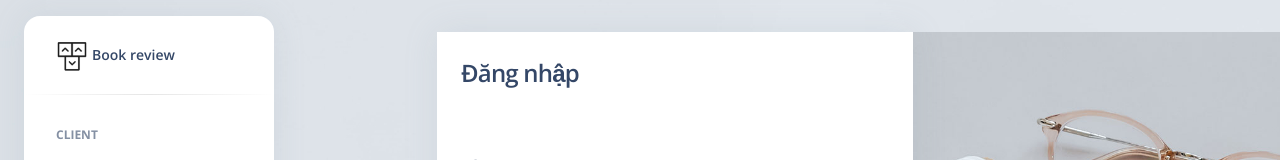
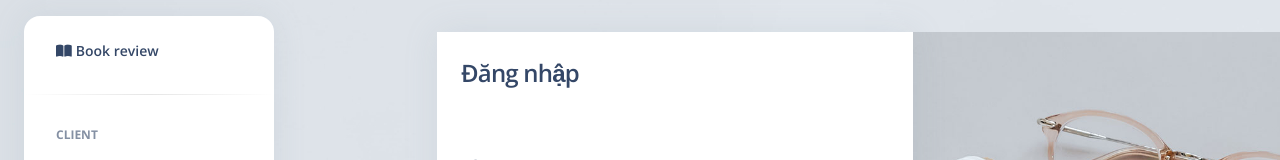
Before and after one commit to namb1910261/book-frontend-B1910261, a Vue app: page /login in a window 1280 px wide. Shown: the top 160 px of the page. Built offline with nearby package versions, Linux system fonts and the light colour scheme.

Commit message:
Cap nhat gia dien

```diff
--- a/src/components/Sidebar.vue
+++ b/src/components/Sidebar.vue
@@ -7,7 +7,8 @@
             <i class="fas fa-times p-3 cursor-pointer text-secondary opacity-5 position-absolute end-0 top-0 d-none d-xl-none"
                 aria-hidden="true" id="iconSidenav"></i>
             <p class="navbar-brand m-0">
-                <img src="/assets/img/logo-ct-dark.png" class="navbar-brand-img h-100" alt="main_logo">
+                <!-- <img src="/assets/img/logo-ct-dark.png" class="navbar-brand-img h-100" alt="main_logo"> -->
+                <i class="fa fa-book-open"></i>
                 <span class="ms-1 font-weight-bold">Book review</span>
             </p>
         </div>
```
